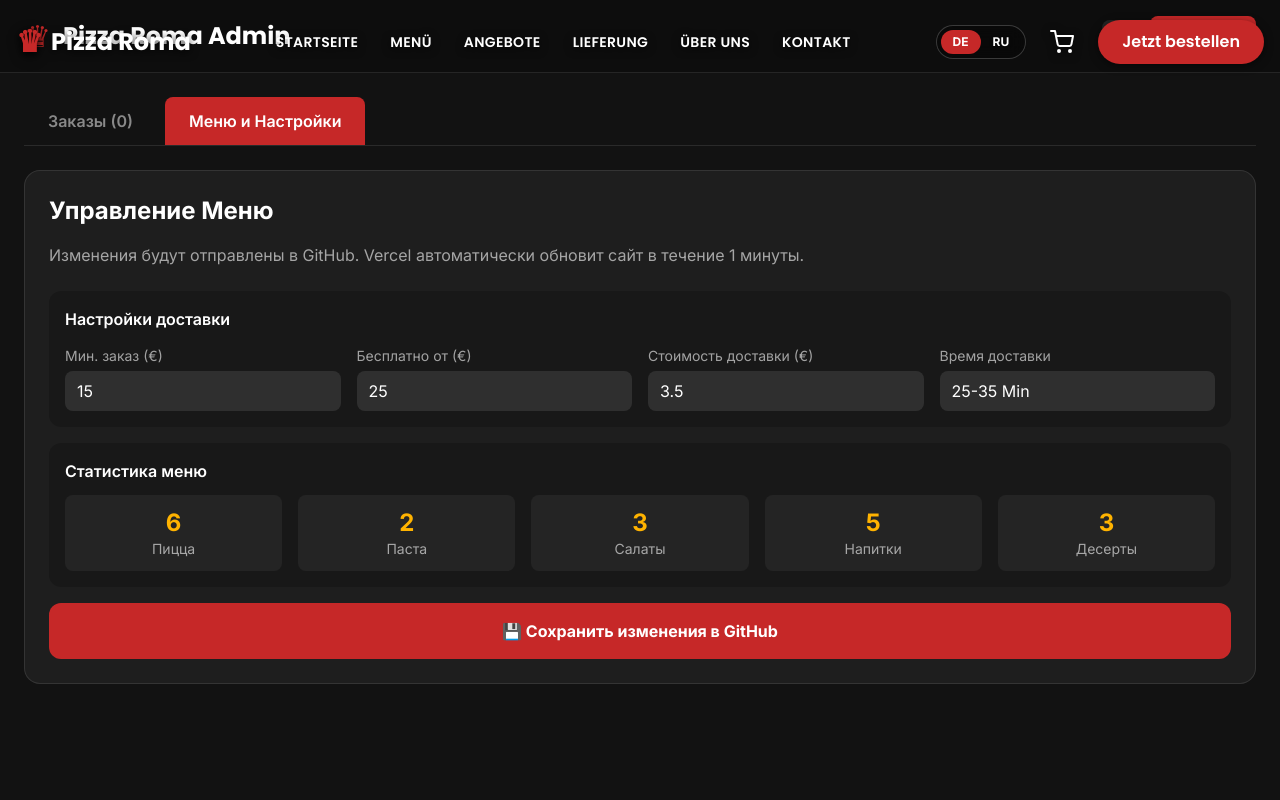
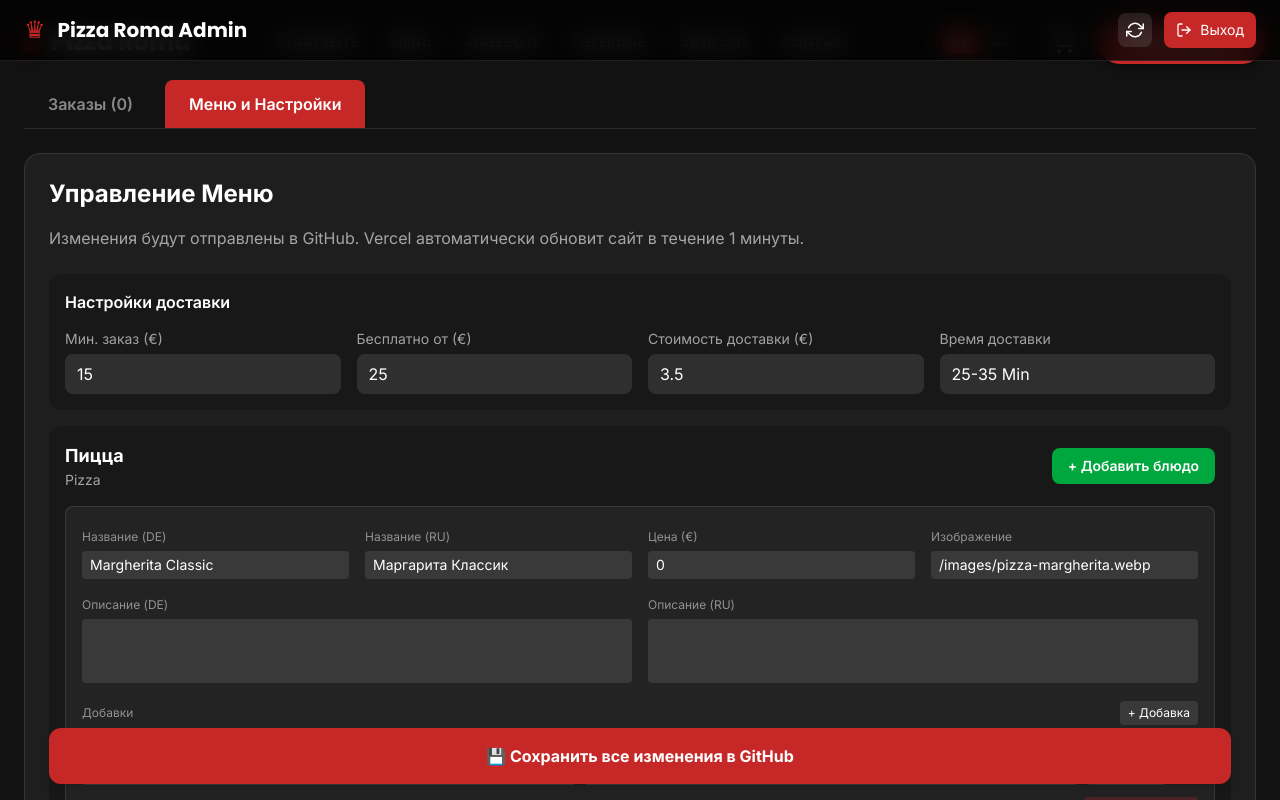
Before and after one commit to Tor2024/pizza-roma-siegen, a Next.js app: page /admin in a window 1280 px wide. Both pictures are taken after a click on the button "Меню и Настройки". Shown: the top 800 px of the page. Built offline with nearby package versions, Linux system fonts and the light colour scheme.

Commit message:
fix: admin panel UI and add full menu editor with CRUD operations

```diff
--- a/app/admin/page.tsx
+++ b/app/admin/page.tsx
@@ -212,33 +212,105 @@ export default function AdminDashboard() {
     });
   };
 
+  // Update menu item
+  const updateItem = (categoryKey: string, itemIndex: number, field: string, value: any) => {
+    const newMenuData = { ...menuData };
+    const item = newMenuData.categories[categoryKey].items[itemIndex];
+
+    if (field.includes('.')) {
+      const [parent, child] = field.split('.');
+      item[parent] = { ...item[parent], [child]: value };
+    } else {
+      item[field] = value;
+    }
+
+    setMenuData(newMenuData);
+  };
+
+  // Update topping
+  const updateTopping = (categoryKey: string, itemIndex: number, toppingIndex: number, field: 'de' | 'ru' | 'price', value: any) => {
+    const newMenuData = { ...menuData };
+    const item = newMenuData.categories[categoryKey].items[itemIndex];
+    if (!item.toppings) item.toppings = [];
+
+    if (field === 'price') {
+      item.toppings[toppingIndex].price = parseFloat(value);
+    } else {
+      item.toppings[toppingIndex].name[field] = value;
+    }
+
+    setMenuData(newMenuData);
+  };
+
+  // Add new item
+  const addItem = (categoryKey: string) => {
+    const newMenuData = { ...menuData };
+    newMenuData.categories[categoryKey].items.push({
+      id: `new_${Date.now()}`,
+      name: { de: 'Neues Item', ru: 'Новое блюдо' },
+      description: { de: '', ru: '' },
+      price: 0,
+      image: '/images/placeholder.webp',
+      toppings: []
+    });
+    setMenuData(newMenuData);
+  };
+
+  // Delete item
+  const deleteItem = (categoryKey: string, itemIndex: number) => {
+    if (confirm('Удалить этот пункт?')) {
+      const newMenuData = { ...menuData };
+      newMenuData.categories[categoryKey].items.splice(itemIndex, 1);
+      setMenuData(newMenuData);
+    }
+  };
+
+  // Add topping
+  const addTopping = (categoryKey: string, itemIndex: number) => {
+    const newMenuData = { ...menuData };
+    const item = newMenuData.categories[categoryKey].items[itemIndex];
+    if (!item.toppings) item.toppings = [];
+    item.toppings.push({ name: { de: 'Extra', ru: 'Добавка' }, price: 1 });
+    setMenuData(newMenuData);
+  };
+
+  // Remove topping
+  const removeTopping = (categoryKey: string, itemIndex: number, toppingIndex: number) => {
+    const newMenuData = { ...menuData };
+    newMenuData.categories[categoryKey].items[itemIndex].toppings.splice(toppingIndex, 1);
+    setMenuData(newMenuData);
+  };
+
   return (
-    <div className="min-h-screen bg-roma-dark text-white">
-      {/* Header */}
-      <header className="bg-black/30 border-b border-white/10 px-6 py-4">
+    <div className="min-h-screen bg-roma-dark text-white pt-0">
+      {/* Fixed Header */}
+      <header className="fixed top-0 left-0 right-0 z-50 bg-black/80 backdrop-blur-md border-b border-white/10 px-6 py-3">
         <div className="max-w-7xl mx-auto flex justify-between items-center">
           <div className="flex items-center gap-3">
-            <span className="text-roma-red text-3xl">♛</span>
-            <h1 className="text-2xl font-poppins font-bold">Pizza Roma Admin</h1>
+            <span className="text-roma-red text-2xl">♛</span>
+            <h1 className="text-xl font-poppins font-bold">Pizza Roma Admin</h1>
           </div>
 
-          <div className="flex items-center gap-4">
+          <div className="flex items-center gap-3">
             <button
               onClick={fetchOrders}
               className="p-2 rounded-lg bg-white/10 hover:bg-white/20 transition-colors"
               title="Обновить"
             >
-              <FiRefreshCw className={loading ? 'animate-spin' : ''} />
+              <FiRefreshCw className={loading ? 'animate-spin' : ''} size={18} />
             </button>
             <button
               onClick={logout}
-              className="flex items-center gap-2 px-4 py-2 rounded-lg bg-roma-red hover:bg-red-700 transition-colors"
+              className="flex items-center gap-2 px-3 py-2 rounded-lg bg-roma-red hover:bg-red-700 transition-colors text-sm"
             >
-              <FiLogOut /> Выход
+              <FiLogOut size={16} /> Выход
             </button>
           </div>
         </div>
       </header>
+
+      {/* Spacer for fixed header */}
+      <div className="h-14"></div>
 
       {/* Tabs */}
       <div className="max-w-7xl mx-auto px-6 mt-6">
@@ -396,74 +468,121 @@ export default function AdminDashboard() {
                       <div className="grid grid-cols-2 md:grid-cols-4 gap-4">
                         <div>
                           <label className="text-sm text-white/60">Мин. заказ (€)</label>
-                          <input
-                            type="number"
-                            value={menuData.settings.delivery.minOrder}
-                            onChange={(e) => setMenuData({
-                              ...menuData,
-                              settings: { ...menuData.settings, delivery: { ...menuData.settings.delivery, minOrder: parseFloat(e.target.value) } }
-                            })}
-                            className="w-full bg-white/10 rounded-lg px-3 py-2 mt-1"
-                          />
+                          <input type="number" step="0.1" value={menuData.settings?.delivery?.minOrder || 15} onChange={(e) => setMenuData({...menuData, settings: {...menuData.settings, delivery: {...menuData.settings?.delivery, minOrder: parseFloat(e.target.value)}}})} className="w-full bg-white/10 rounded-lg px-3 py-2 mt-1 text-white" />
                         </div>
                         <div>
                           <label className="text-sm text-white/60">Бесплатно от (€)</label>
-                          <input
-                            type="number"
-                            value={menuData.settings.delivery.freeDeliveryThreshold}
-                            onChange={(e) => setMenuData({
-                              ...menuData,
-                              settings: { ...menuData.settings, delivery: { ...menuData.settings.delivery, freeDeliveryThreshold: parseFloat(e.target.value) } }
-                            })}
-                            className="w-full bg-white/10 rounded-lg px-3 py-2 mt-1"
-                          />
+                          <input type="number" step="0.1" value={menuData.settings?.delivery?.freeDeliveryThreshold || 25} onChange={(e) => setMenuData({...menuData, settings: {...menuData.settings, delivery: {...menuData.settings?.delivery, freeDeliveryThreshold: parseFloat(e.target.value)}}})} className="w-full bg-white/10 rounded-lg px-3 py-2 mt-1 text-white" />
                         </div>
                         <div>
                           <label className="text-sm text-white/60">Стоимость доставки (€)</label>
-                          <input
-                            type="number"
-                            value={menuData.settings.delivery.deliveryFee}
-                            onChange={(e) => setMenuData({
-                              ...menuData,
-                              settings: { ...menuData.settings, delivery: { ...menuData.settings.delivery, deliveryFee: parseFloat(e.target.value) } }
-                            })}
-                            className="w-full bg-white/10 rounded-lg px-3 py-2 mt-1"
-                          />
+                          <input type="number" step="0.1" value={menuData.settings?.delivery?.deliveryFee || 3.5} onChange={(e) => setMenuData({...menuData, settings: {...menuData.settings, delivery: {...menuData.settings?.delivery, deliveryFee: parseFloat(e.target.value)}}})} className="w-full bg-white/10 rounded-lg px-3 py-2 mt-1 text-white" />
                         </div>
                         <div>
                           <label className="text-sm text-white/60">Время доставки</label>
-                          <input
-                            type="text"
-                            value={menuData.settings.delivery.estimatedTime}
-                            onChange={(e) => setMenuData({
-                              ...menuData,
-                              settings: { ...menuData.settings, delivery: { ...menuData.settings.delivery, estimatedTime: e.target.value } }
-                            })}
-                            className="w-full bg-white/10 rounded-lg px-3 py-2 mt-1"
-                          />
+                          <input type="text" value={menuData.settings?.delivery?.estimatedTime || '25-35 Min'} onChange={(e) => setMenuData({...menuData, settings: {...menuData.settings, delivery: {...menuData.settings?.delivery, estimatedTime: e.target.value}}})} className="w-full bg-white/10 rounded-lg px-3 py-2 mt-1 text-white" />
                         </div>
                       </div>
                     </div>
 
-                    {/* Статистика */}
-                    <div className="bg-black/20 rounded-xl p-4">
-                      <h3 className="font-semibold mb-3">Статистика меню</h3>
-                      <div className="grid grid-cols-2 md:grid-cols-5 gap-4">
-                        {Object.entries(menuData.categories).map(([key, cat]: [string, any]) => (
-                          <div key={key} className="bg-white/5 rounded-lg p-3 text-center">
-                            <p className="text-2xl font-bold text-roma-gold">{cat.items.length}</p>
-                            <p className="text-sm text-white/60">{cat.name.ru}</p>
+                    {/* Редактор категорий */}
+                    <div className="space-y-4">
+                      {Object.entries(menuData.categories || {}).map(([catKey, category]: [string, any]) => (
+                        <div key={catKey} className="bg-black/20 rounded-xl p-4">
+                          <div className="flex justify-between items-center mb-4">
+                            <div>
+                              <h3 className="font-bold text-lg">{category.name?.ru || catKey}</h3>
+                              <p className="text-sm text-white/60">{category.name?.de || catKey}</p>
+                            </div>
+                            <button onClick={() => addItem(catKey)} className="px-4 py-2 bg-green-600 hover:bg-green-700 rounded-lg text-sm font-semibold transition-colors">
+                              + Добавить блюдо
+                            </button>
                           </div>
-                        ))}
-                      </div>
+
+                          {/* Список блюд */}
+                          <div className="space-y-3">
+                            {category.items?.map((item: any, idx: number) => (
+                              <div key={item.id || idx} className="bg-white/5 rounded-lg p-4 border border-white/10">
+                                <div className="grid grid-cols-1 md:grid-cols-2 lg:grid-cols-4 gap-4 mb-3">
+                                  {/* Название DE */}
+                                  <div>
+                                    <label className="text-xs text-white/50">Название (DE)</label>
+                                    <input type="text" value={item.name?.de || ''} onChange={(e) => updateItem(catKey, idx, 'name.de', e.target.value)} className="w-full bg-white/10 rounded px-2 py-1 mt-1 text-sm text-white" />
+                                  </div>
+                                  {/* Название RU */}
+                                  <div>
+                                    <label className="text-xs text-white/50">Название (RU)</label>
+                                    <input type="text" value={item.name?.ru || ''} onChange={(e) => updateItem(catKey, idx, 'name.ru', e.target.value)} className="w-full bg-white/10 rounded px-2 py-1 mt-1 text-sm text-white" />
+                                  </div>
+                                  {/* Цена */}
+                                  <div>
+                                    <label className="text-xs text-white/50">Цена (€)</label>
+                                    <input type="number" step="0.01" value={item.price || 0} onChange={(e) => updateItem(catKey, idx, 'price', parseFloat(e.target.value))} className="w-full bg-white/10 rounded px-2 py-1 mt-1 text-sm text-white" />
+                                  </div>
+                                  {/* Изображение */}
+                                  <div>
+                                    <label className="text-xs text-white/50">Изображение</label>
+                                    <input type="text" value={item.image || ''} onChange={(e) => updateItem(catKey, idx, 'image', e.target.value)} className="w-full bg-white/10 rounded px-2 py-1 mt-1 text-sm text-white" placeholder="/images/pizza.webp" />
+                                  </div>
+                                </div>
+
+                                {/* Описание */}
+                                <div className="grid grid-cols-1 md:grid-cols-2 gap-4 mb-3">
+                                  <div>
+                                    <label className="text-xs text-white/50">Описание (DE)</label>
+                                    <textarea value={item.description?.de || ''} onChange={(e) => updateItem(catKey, idx, 'description.de', e.target.value)} className="w-full bg-white/10 rounded px-2 py-1 mt-1 text-sm text-white h-16 resize-none" />
+                                  </div>
+                                  <div>
+                                    <label className="text-xs text-white/50">Описание (RU)</label>
+                                    <textarea value={item.description?.ru || ''} onChange={(e) => updateItem(catKey, idx, 'description.ru', e.target.value)} className="w-full bg-white/10 rounded px-2 py-1 mt-1 text-sm text-white h-16 resize-none" />
+                                  </div>
+                                </div>
+
+                                {/* Добавки / Топпинги */}
+                                <div className="mb-3">
+                                  <div className="flex justify-between items-center mb-2">
+                                    <label className="text-xs text-white/50">Добавки</label>
+                                    <button onClick={() => addTopping(catKey, idx)} className="text-xs px-2 py-1 bg-white/10 hover:bg-white/20 rounded transition-colors">+ Добавка</button>
+                                  </div>
+                                  {item.toppings?.map((topping: any, tIdx: number) => (
+                                    <div key={tIdx} className="flex gap-2 mb-1">
+                                      <input type="text" value={topping.name?.de || ''} onChange={(e) => updateTopping(catKey, idx, tIdx, 'de', e.target.value)} className="flex-1 bg-white/10 rounded px-2 py-1 text-xs text-white" placeholder="DE" />
+                                      <input type="text" value={topping.name?.ru || ''} onChange={(e) => updateTopping(catKey, idx, tIdx, 'ru', e.target.value)} className="flex-1 bg-white/10 rounded px-2 py-1 text-xs text-white" placeholder="RU" />
+                                      <input type="number" step="0.1" value={topping.price || 0} onChange={(e) => updateTopping(catKey, idx, tIdx, 'price', e.target.value)} className="w-20 bg-white/10 rounded px-2 py-1 text-xs text-white" placeholder="€" />
+                                      <button onClick={() => removeTopping(catKey, idx, tIdx)} className="px-2 py-1 text-red-400 hover:text-red-300 text-xs">×</button>
+                                    </div>
+                                  ))}
+                                </div>
+
+                                {/* Размеры (для пиццы) */}
+                                {item.sizes && (
+                                  <div className="mb-3">
+                                    <label className="text-xs text-white/50">Размеры</label>
+                                    <div className="flex gap-2 mt-1">
+                                      {Object.entries(item.sizes).map(([size, price]: [string, any]) => (
+                                        <div key={size} className="bg-white/5 rounded px-3 py-1 text-xs">
+                                          {size}cm: {price}€
+                                        </div>
+                                      ))}
+                                    </div>
+                                  </div>
+                                )}
+
+                                {/* Кнопки */}
+                                <div className="flex justify-end">
+                                  <button onClick={() => deleteItem(catKey, idx)} className="px-3 py-1 bg-red-500/20 hover:bg-red-500/30 text-red-400 rounded text-xs transition-colors">
+                                    Удалить блюдо
+                                  </button>
+                                </div>
+                              </div>
+                            ))}
+                          </div>
+                        </div>
+                      ))}
                     </div>
 
-                    <button
-                      onClick={saveMenu}
-                      disabled={menuLoading}
-                      className="w-full bg-roma-red hover:bg-red-700 disabled:bg-gray-600 py-4 rounded-xl font-bold transition-colors"
-                    >
-                      {menuLoading ? 'Сохранение...' : '💾 Сохранить изменения в GitHub'}
+                    <button onClick={saveMenu} disabled={menuLoading} className="w-full bg-roma-red hover:bg-red-700 disabled:bg-gray-600 py-4 rounded-xl font-bold transition-colors sticky bottom-4 shadow-lg">
+                      {menuLoading ? 'Сохранение...' : '💾 Сохранить все изменения в GitHub'}
                     </button>
                   </div>
                 ) : (
```
